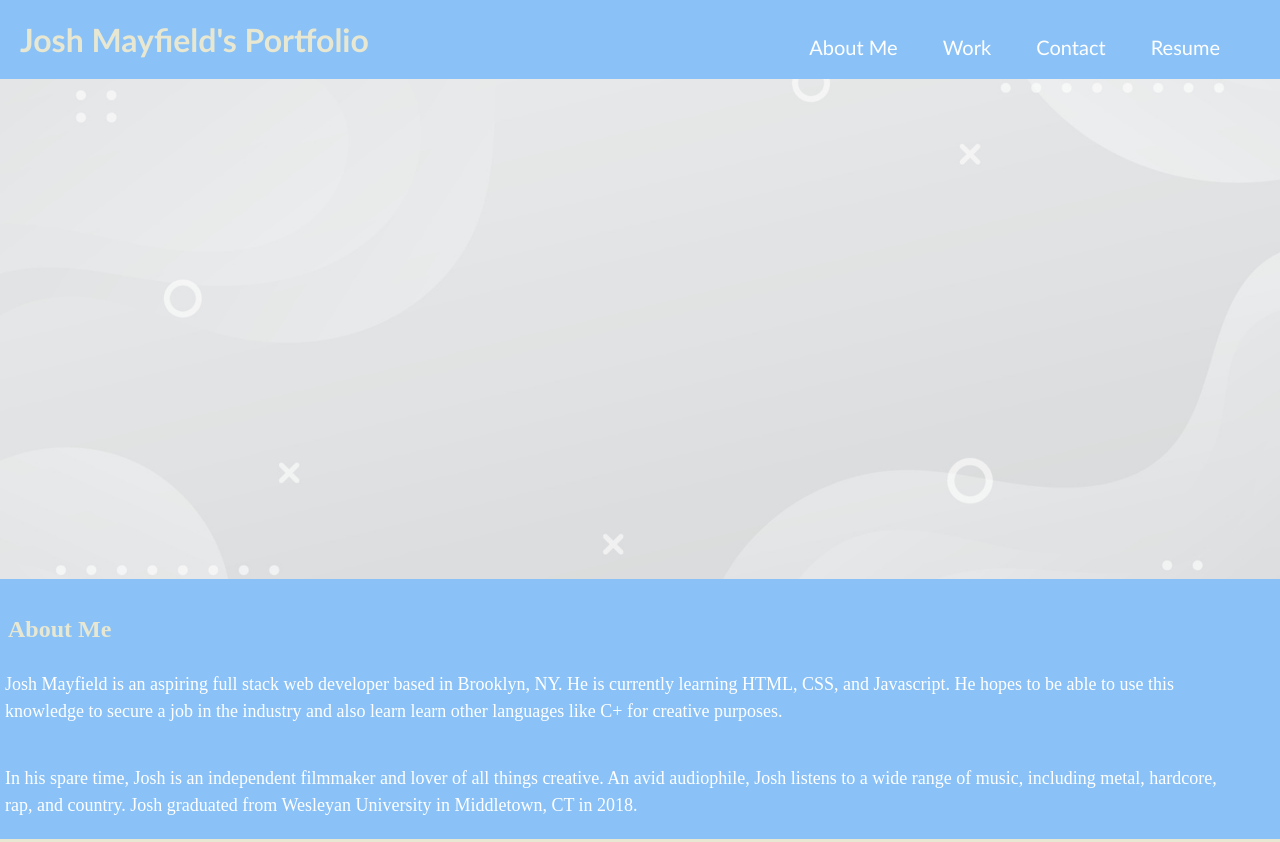
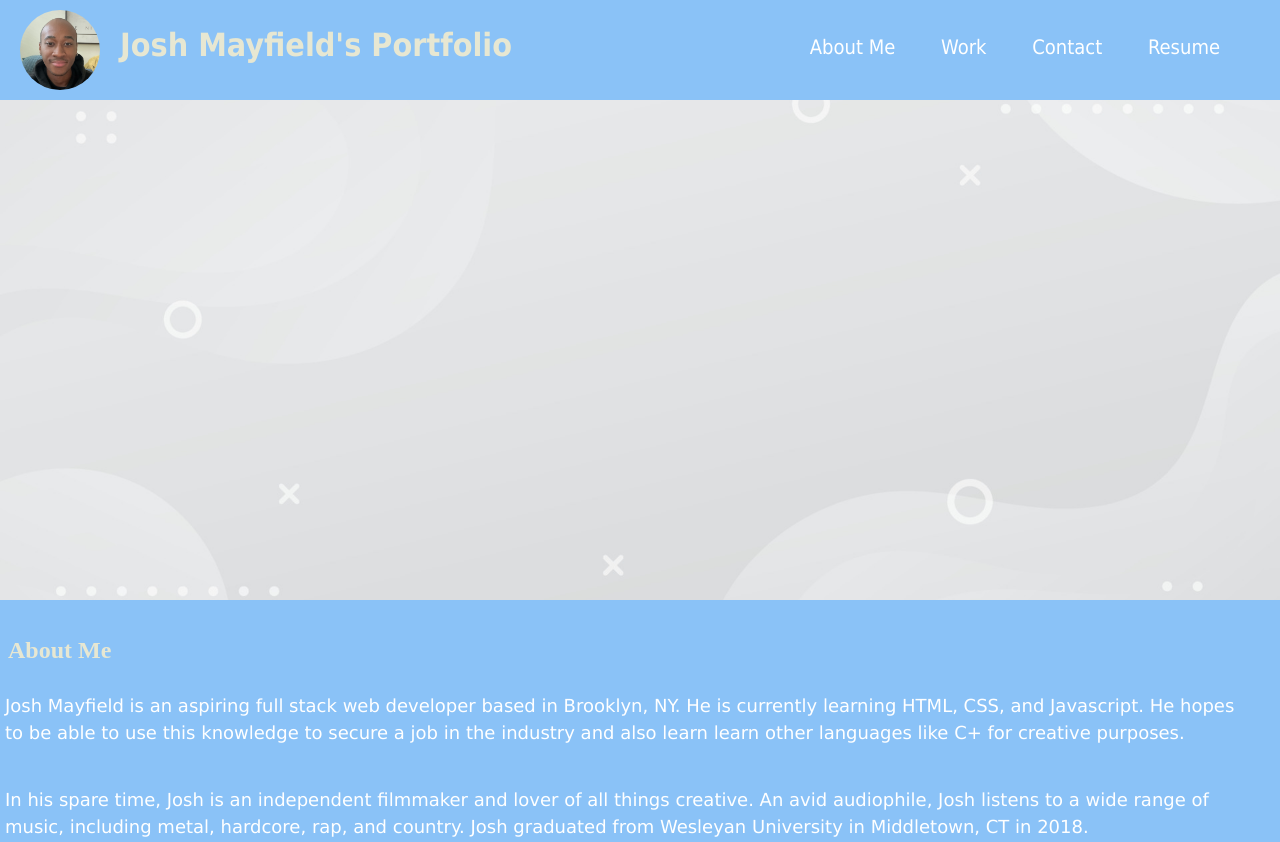
Before and after one commit to jmayfield777/Josh-Mayfield-Portfolio, a plain HTML site: page index.html in a window 1280 px wide. Shown: the top 842 px of the page. Drawn offline with Linux system fonts and the light colour scheme.

Commit message:
updated README.md, added comments to style.css, and added avatar image to header

```diff
--- a/index.html
+++ b/index.html
@@ -10,6 +10,7 @@
   <body>
     <div class="container">
       <header class="header">
+        <img src="./IMG_8260 2.jpg" id="avatar" />
         <h1>Josh Mayfield's Portfolio</h1>
         <nav>
           <ul>
--- a/style.css
+++ b/style.css
@@ -1,60 +1,88 @@
+/* set variables to use throughout stylesheet */
 :root {
   --header-border-color: rgb(231, 231, 210);
+  --background-color: rgb(138, 194, 247);
+  --text-color: #ffffff;
 }
 
+/* resets box model */
 * {
   margin: 0;
   padding: 0;
   box-sizing: border-box;
 }
 
+/* sets background color of body element */
 body {
-  background-color: rgb(138, 194, 247);
+  background-color: var(--background-color);
 }
 
+/* sets padding, font, background color and text color */
 .header {
   padding: 20px;
-  font-family: 'Trebuchet MS', 'Lucida Sans Unicode', 'Lucida Grande', 'Lucida Sans', Arial, sans-serif;
-  background-color: rgb(138, 194, 247);
-  color: #ffffff;
+  font-family: Tahoma, Arial, Helvetica, sans-serif;
+  background-color: var(--background-color);
+  color: var(--text-color);
 }
 
+/* sets size of avatar, position, and makes it a circle */
+#avatar {
+  height: 80px;
+  width: 80px;
+  object-fit: cover;
+  border-radius: 50%;
+  float: left;
+  margin-right: 20px;
+  position: relative;
+  bottom: 10px;
+}
+
+/* positions and sets the color of the h1 text */
 .header h1 {
   display: inline-block;
   color: var(--header-border-color);
+  position: relative;
+  top: 6px;
 }
 
+/* positions navbar list elements */
 .header nav {
   padding-top: 15px;
   margin-right: 20px;
   float: right;
-  font-family: 'Gill Sans', 'Gill Sans MT', Calibri, 'Trebuchet MS', sans-serif;
   font-size: 20px;
 }
 
+/* removes bullet points from navbar list elements */
 .header nav ul {
   list-style-type: none;
 }
 
+/* positions list elements in navbar */
 .header nav ul li {
   display: inline-block;
   margin: 0 20px;
 }
 
+/* removes default styling from links and changes color */
 a {
-  color: #ffffff;
+  color: var(--text-color);
   text-decoration: none;
 }
 
+/* selects a elements that are direct children of li and
+the cursor to border and gives it a bottom border */
 li > a:hover {
   cursor: pointer;
   border-bottom: 5px solid var(--header-border-color);
 }
 
+/* changes the color of a link when clickec */
 a:active {
   color: var(--header-border-color);
 }
 
+/* sets size of background image */
 article img {
   height: 500px;
   width: 100%;
@@ -62,24 +90,32 @@ article img {
   object-fit: cover;
 }
 
+/* changes color of all heading text and gives it some space */
 .heading {
   color: var(--header-border-color);
   margin: 8px;
 }
 
+/* sets a bottom border for each of the portfolio sections */
 .portfolio-section {
   border-bottom: 5px solid var(--header-border-color);
 }
 
+/* styles the typography of paragraph elements
+in the about me section */
 #about-me p {
   padding: 20px;
   margin-left: -15px;
+  font-family: Verdana, Tahoma, Arial, sans-serif;
   font-size: 18px;
   width: 100%;
   line-height: 1.5;
-  color: #ffffff;
+  color: var(--text-color);
 }
 
+/* sets size of placeholder images,
+turns it into flexbox container, wraps
+on smaller screens */
 #stock-images {
   display: flex;
   flex-wrap: wrap;
@@ -87,10 +123,13 @@ article img {
   margin: 10px;
 }
 
+/* gives placeholder images some space */
 #stock-images img {
   margin: 15px;
 }
 
+/* sets cursor to pointer, sets a border around
+img elements, and increases size when hovering */
 #stock-images img:hover {
   cursor: pointer;
   border: 5px solid var(--header-border-color);
@@ -98,6 +137,7 @@ article img {
   width: 350px;
 }
 
+/* makes contact elements and flex container */
 #contact ul {
   display: flex;
   justify-content: space-between;
@@ -105,11 +145,12 @@ article img {
   margin: 0 10px;
 }
 
+/* gives contact list elements some space */
 #contact ul li {
   margin-bottom: 10px;
 }
 
-
+/* sets page for smaller screen */
 @media screen and (max-width: 576px) {
     .container {
       display: flex;
```
Also changed, not shown: IMG_8260 2.jpg (added), Screenshot1.png (added), Screenshot2.png (added), Screenshot3.png (added), 2 other files.
